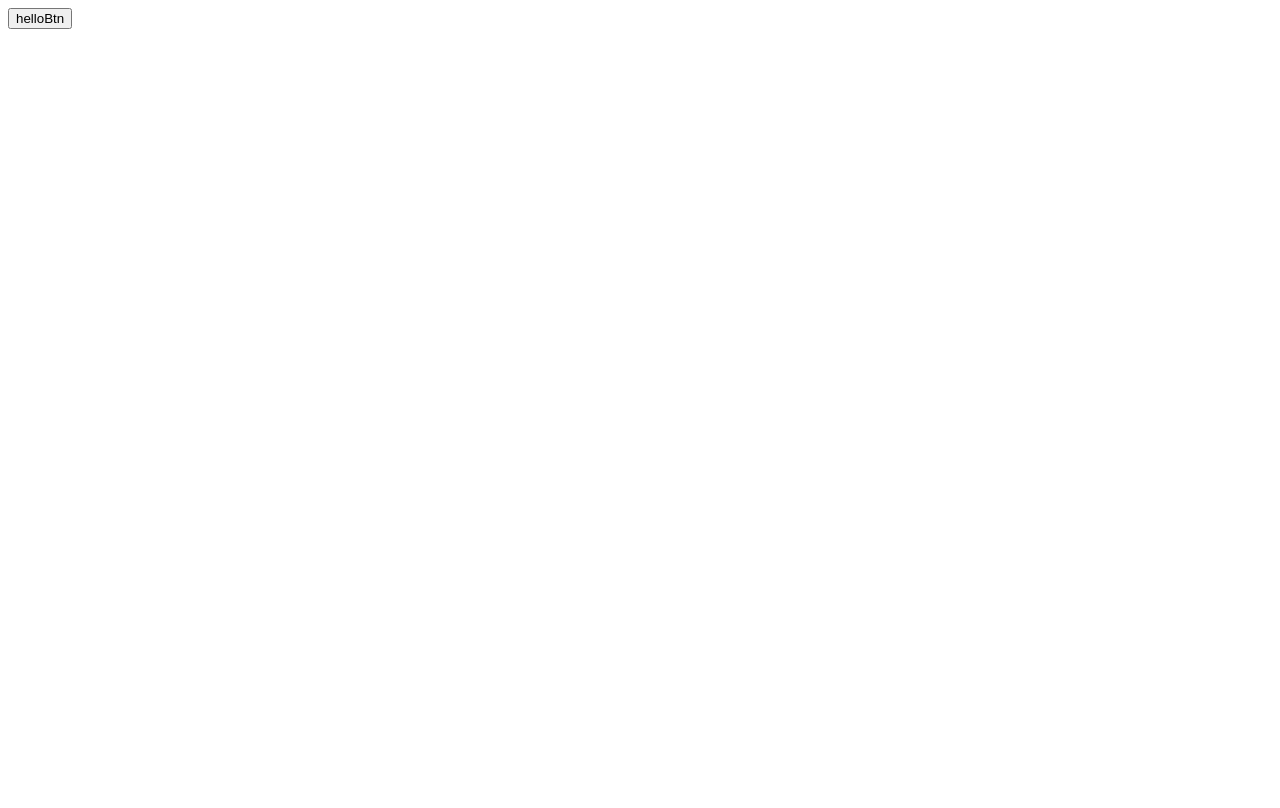
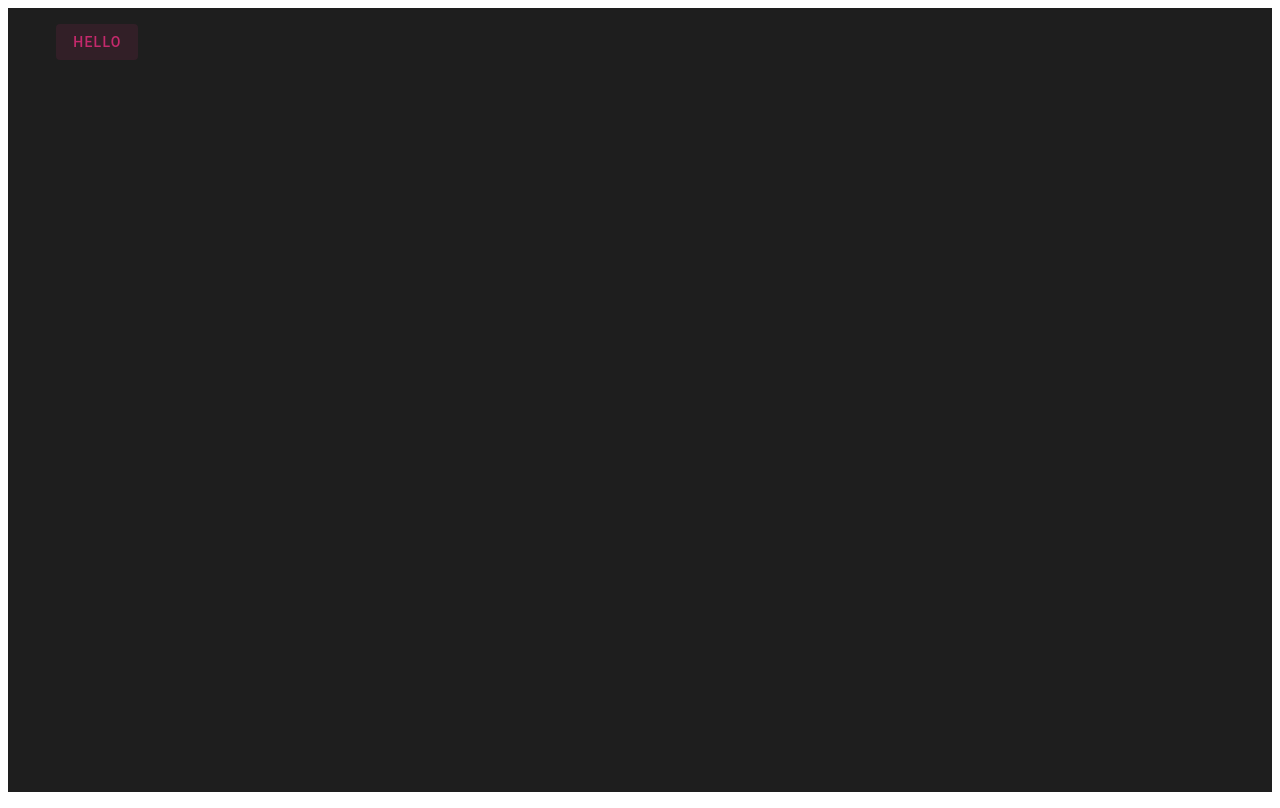
Before and after one commit to alexyasinsky/custom-button-vue3, a Vue app: page / in a window 1280 px wide. Built offline with nearby package versions, Linux system fonts and the light colour scheme.

Commit message:
vuetify added

```diff
--- a/package.json
+++ b/package.json
@@ -9,7 +9,8 @@
     "preview": "vite preview"
   },
   "dependencies": {
-    "vue": "^3.2.45"
+    "vue": "^3.2.45",
+    "vuetify": "^3.1.1"
   },
   "devDependencies": {
     "@vitejs/plugin-vue": "^4.0.0",
--- a/src/App.vue
+++ b/src/App.vue
@@ -1,13 +1,25 @@
 <script setup>
   import CustomButton from "./components/CustomButton.vue";
   const sayHello = () => alert('hello');
-  const title = 'helloBtn'
+  const title = 'hello'
 </script>
 
 <template>
-  <CustomButton :title='title' :handler="sayHello"/>
+  <v-app class="wrapper bg-background">
+    <v-container>
+      <v-row no-gutters>
+        <v-col
+        >
+          <CustomButton :title='title' :handler="sayHello"/>
+        </v-col>
+      </v-row>
+    </v-container>
+  </v-app>
 </template>
 
 <style scoped lang="scss">
-
+  .wrapper {
+    height: 100vh;
+    border: 8px solid rgba(255, 255, 255, 1);
+  }
 </style>
--- a/src/components/CustomButton.vue
+++ b/src/components/CustomButton.vue
@@ -1,6 +1,8 @@
 
 <template>
-  <button type="button" @click="handler">{{ title }}</button>
+  <v-btn variant="tonal" color="secondary" @click="handler">
+    {{ title }}
+  </v-btn>
 </template>
 
 <script>
--- a/src/main.js
+++ b/src/main.js
@@ -1,4 +1,8 @@
 import { createApp } from 'vue'
+import './styles.scss'
 import App from './App.vue'
+import vuetify from './plugins/vuetify.js';
 
-createApp(App).mount('#app')
+createApp(App)
+  .use(vuetify)
+  .mount('#app')
--- /dev/null
+++ b/src/plugins/vuetify.js
@@ -0,0 +1,29 @@
+import 'vuetify/styles'
+import { createVuetify } from 'vuetify'
+import * as components from 'vuetify/components'
+import * as directives from 'vuetify/directives'
+
+const myCustomTheme = {
+  colors: {
+    primary: '#702C7E',
+    secondary: '#C4296C',
+    warning: '#F4BA46',
+    disabled: '#EFEFEF',
+    info: '#0083B6',
+    danger: '#DF3F3E',
+    action: '#ED732E',
+    customYellow: '#FFFF00',
+    background: '#1e1e1e'
+  }
+}
+
+export default createVuetify({
+  components,
+  directives,
+  theme: {
+    defaultTheme: 'myCustomTheme',
+    themes: {
+      myCustomTheme,
+    }
+  }
+})
--- /dev/null
+++ b/src/styles.scss
@@ -0,0 +1,5 @@
+* {
+  margin: 0;
+  padding: 0;
+  box-sizing: border-box;
+}
```
Also changed, not shown: 1 other file (tests, documents, lock files or other folders).
